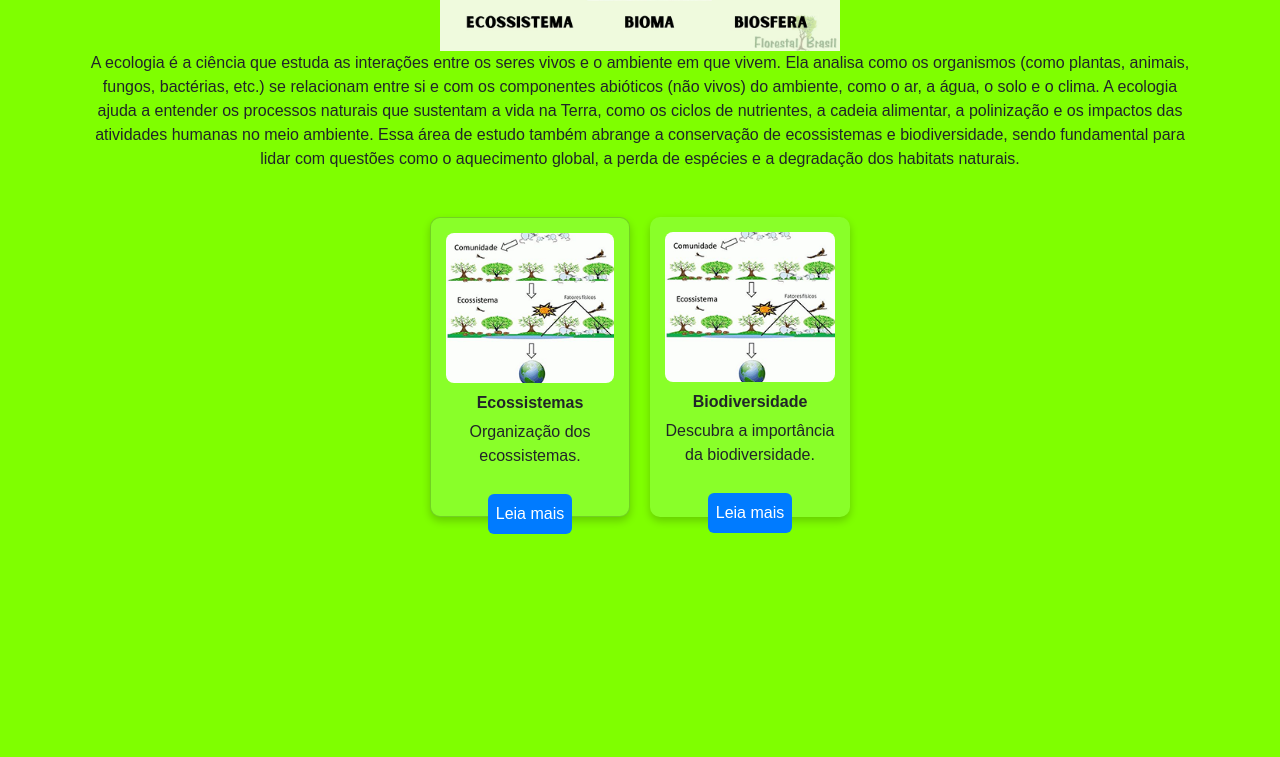
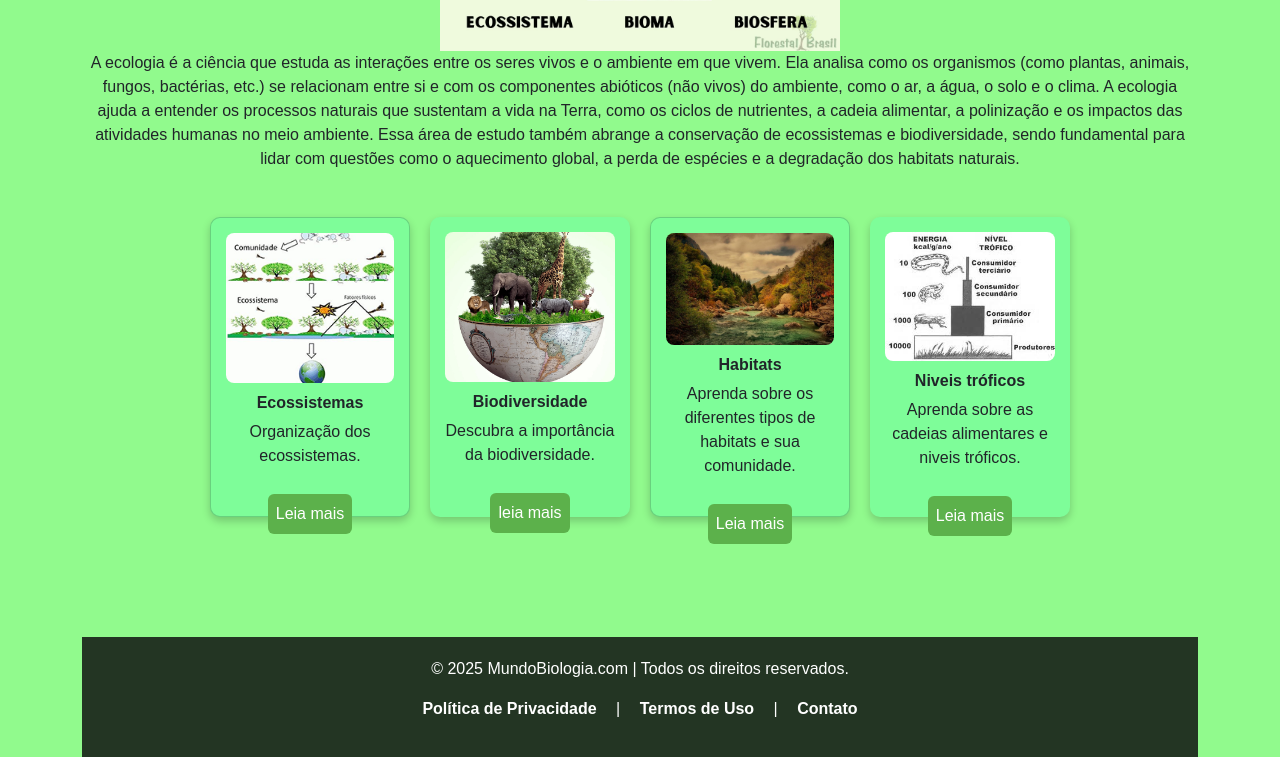
Before and after one commit to emanuelfretta/site-programa-ao, a plain HTML site: page index.html in a window 1280 px wide. Shown: the part 349-1106 px from the top of the page. Before the commit the page ends 883 px from the top, so only its background shows below. Drawn offline with nearby package versions, Linux system fonts and the light colour scheme.

Commit message:
Add files via upload

```diff
--- a/index.html
+++ b/index.html
@@ -13,7 +13,7 @@
   <nav class="navbar bg-body-tertiary fixed-top">
     <div class="container-fluid">
       <img src="./logo.png"
-      <a class="navbar-brand" href="#">MundoBiologia.com</a>
+      a class="navbar-brand" href="#">MundoBiologia.com</a>
       <button class="navbar-toggler" type="button" data-bs-toggle="offcanvas" data-bs-target="#offcanvasNavbar" aria-controls="offcanvasNavbar" aria-label="Toggle navigation">
         <span class="navbar-toggler-icon"></span>
       </button>
@@ -23,7 +23,7 @@
           <button type="button" class="btn-close" data-bs-dismiss="offcanvas" aria-label="Close"></button>
         </div>
         <div class="offcanvas-body">
-          <ul class="navbar-nav justify-content-end flex-grow-1 pe-3">
+          <ul class="navbar-nav-justify-content-end-flex-grow-1-pe-3">
             <li class="nav-item">
               <a class="nav-link active" aria-current="page" href="#">inicio</a>
             </li>
@@ -79,12 +79,53 @@
                 </div>
 
                 <div class="card2">
-                    <img src="organizaçao.png" class="card3" alt="Cartão 2">
+                    <img src="biodiversidade.png" class="card3" alt="Cartão 2">
                     <h5 class="card-title1">Biodiversidade</h5>
                     <p>Descubra a importância da biodiversidade.</p>
-                    <a href="#">Leia mais</a>
+                    <a href="#">leia mais</a>
                 </div>
             </div>
+
+            <div class="wrapper">
+              <div class="content">
+                  <div class="card-container">
+                      <div class="card">
+                          <img src="habitat.png" class="card1" alt="Cartão 1">
+                          <h5 class="card-title">Habitats</h5>
+                          <p>Aprenda sobre os diferentes tipos de habitats e sua comunidade.
+                          </p>
+                          <a href="#">Leia mais</a>
+                      </div>
+
+                      <div class="card2">
+                          <img src="niveis.troficos.png" class="card3" alt="Cartão 2">
+                          <h5 class="card-title1">Niveis tróficos</h5>
+                          <p>Aprenda sobre as cadeias alimentares e niveis tróficos.</p>
+                          <a href="#">Leia mais</a>
+                      </div>
+                  </div>
+              </div>
+
+                  </div>
+              </footer>
+          </div>
+
+          <div class="wrapper">
+            <div class="content">
+              <!-- Todo o conteúdo do site -->
+            </div>
+
+            <footer class="footer">
+              <div class="container text-center">
+                <p>&copy; 2025 MundoBiologia.com | Todos os direitos reservados.</p>
+                <p>
+                  <a href="#">Política de Privacidade</a> |
+                  <a href="#">Termos de Uso</a> |
+                  <a href="#">Contato</a>
+                </p>
+              </div>
+            </footer>
+          </div>
 
 
 
--- a/style.css
+++ b/style.css
@@ -1,6 +1,6 @@
 /* Mantendo fundo verde-limão */
 body {
-  background-color: chartreuse;
+  background-color: rgb(145, 250, 141);
   font-family: Arial, sans-serif;
 }
 
@@ -16,7 +16,7 @@ body {
 .card, .card2 {
   width: 200px;
   height: 300px;
-  background-color: rgb(137, 255, 41);
+  background-color: rgb(126, 253, 153);
   display: flex;
   flex-direction: column;
   align-items: center;
@@ -42,9 +42,9 @@ body {
 }
 
 /* Botões dentro dos cards */
-.card a, .card2 a {
+.card a, .card2 a, .card3 a{
   text-decoration: none;
-  background-color: #007bff;
+  background-color: #5cb14b;
   color: white;
   padding: 8px 8px;
   border-radius: 6px;
@@ -53,5 +53,43 @@ body {
 }
 
 .card a:hover, .card2 a:hover {
-  background-color: #0056b3;
+  background-color: #1e531d;
 }
+
+.container-fluid{
+  background-color: rgb(146, 255, 155);
+}
+/* Rodapé ocupa toda a largura da página */
+.footer {
+  background-color: #233523; /* Verde-limão */
+  color: white;
+  padding: 20px 0;
+  text-align: center;
+  width: 100%;
+  position: relative; /* Mantém o rodapé abaixo do conteúdo */
+  bottom: 0;
+  left: 0;
+}
+
+/* Para garantir que o conteúdo não ultrapasse o rodapé */
+.wrapper {
+  display: flex;
+  flex-direction: column;
+  min-height: 30vh; /* Faz a página ocupar a altura total da tela */
+}
+
+.content {
+  flex-grow: 1;
+}
+
+/* Links do rodapé */
+.footer a {
+  color: white;
+  text-decoration: none;
+  margin: 0 15px;
+  font-weight: bold;
+}
+
+.footer a:hover {
+  text-decoration: underline;
+}
```
Also changed, not shown: biodiversidade.png (added), habitat.png (added), niveis.troficos.png (added).
